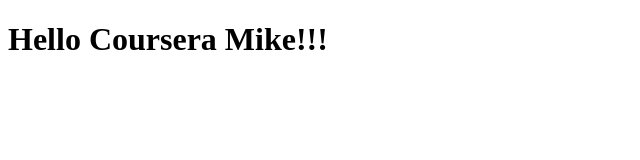
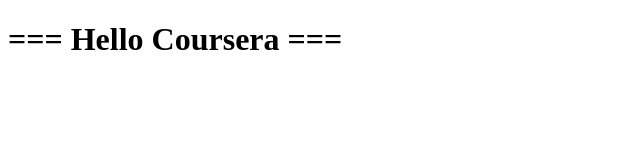
Before and after one commit to mikecoronel/coursera, a plain HTML site: page index.html in a window 1280 px wide. Shown: the whole page, without its empty margins (0-640 px from the left). Drawn offline with Linux system fonts and the light colour scheme.

Commit message:
Web file modified

```diff
--- a/index.html
+++ b/index.html
@@ -5,6 +5,6 @@
     <title>Hello Coursera</title>
   </head>
   <body>
-    <h1>Hello Coursera Mike!!!</h1>
+    <h1>=== Hello Coursera ===</h1>
   </body>
 </html>
```
